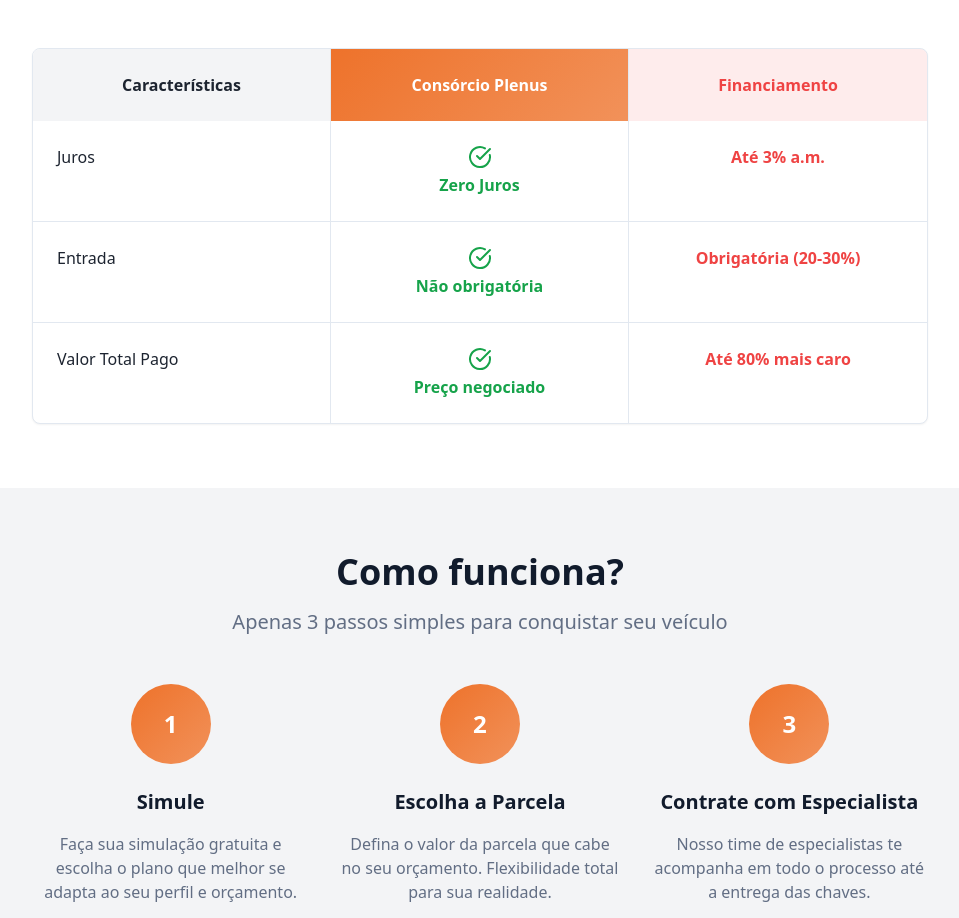
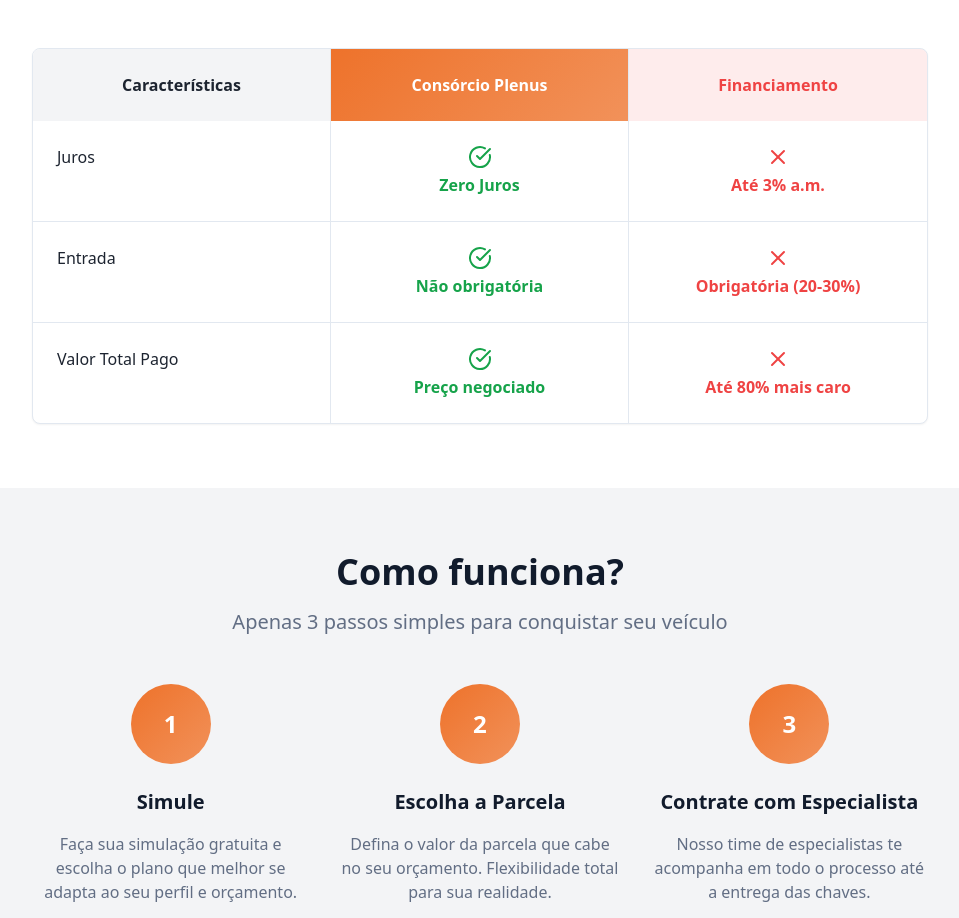
Before and after one commit to msbconsignadomkt-create/plenus-carro, a React (Vite) app: page / in a window 1280 px wide. Shown: the part 1231-2149 px from the top of the page, without its empty margins (160-1119 px from the left). Built offline with nearby package versions, Linux system fonts and the light colour scheme.

Commit message:
Add SVG to financing section
Add an SVG icon to the financing section of the landing page to match the consortium section.

```diff
--- a/src/pages/Index.tsx
+++ b/src/pages/Index.tsx
@@ -4,7 +4,7 @@ import { Input } from "@/components/ui/input";
 import { Label } from "@/components/ui/label";
 import { Badge } from "@/components/ui/badge";
 import { Accordion, AccordionContent, AccordionItem, AccordionTrigger } from "@/components/ui/accordion";
-import { Car, CreditCard, Shield, Users, Calculator, CheckCircle, Star, Phone, Mail, ChevronRight } from "lucide-react";
+import { Car, CreditCard, Shield, Users, Calculator, CheckCircle, Star, Phone, Mail, ChevronRight, X } from "lucide-react";
 import heroCarImage from "@/assets/hero-car.jpg";
 const Index = () => {
   const handleWhatsAppContact = (message: string) => {
@@ -161,21 +161,30 @@ Valor estimado: R$ ${value}.`;
                     <CheckCircle className="h-6 w-6 text-green-600 mx-auto mb-1" />
                     <span className="text-green-600 font-semibold">Zero Juros</span>
                   </div>
-                  <div className="p-6 border-b text-center text-destructive font-semibold">Até 3% a.m.</div>
+                  <div className="p-6 border-b text-center">
+                    <X className="h-6 w-6 text-destructive mx-auto mb-1" />
+                    <span className="text-destructive font-semibold">Até 3% a.m.</span>
+                  </div>
 
                   <div className="p-6 border-b border-r font-medium">Entrada</div>
                   <div className="p-6 border-b border-r text-center">
                     <CheckCircle className="h-6 w-6 text-green-600 mx-auto mb-1" />
                     <span className="text-green-600 font-semibold">Não obrigatória</span>
                   </div>
-                  <div className="p-6 border-b text-center text-destructive font-semibold">Obrigatória (20-30%)</div>
+                  <div className="p-6 border-b text-center">
+                    <X className="h-6 w-6 text-destructive mx-auto mb-1" />
+                    <span className="text-destructive font-semibold">Obrigatória (20-30%)</span>
+                  </div>
 
                   <div className="p-6 border-r font-medium">Valor Total Pago</div>
                   <div className="p-6 border-r text-center">
                     <CheckCircle className="h-6 w-6 text-green-600 mx-auto mb-1" />
                     <span className="text-green-600 font-semibold">Preço negociado</span>
                   </div>
-                  <div className="p-6 text-center text-destructive font-semibold">Até 80% mais caro</div>
+                  <div className="p-6 text-center">
+                    <X className="h-6 w-6 text-destructive mx-auto mb-1" />
+                    <span className="text-destructive font-semibold">Até 80% mais caro</span>
+                  </div>
                 </div>
               </CardContent>
             </Card>
```
